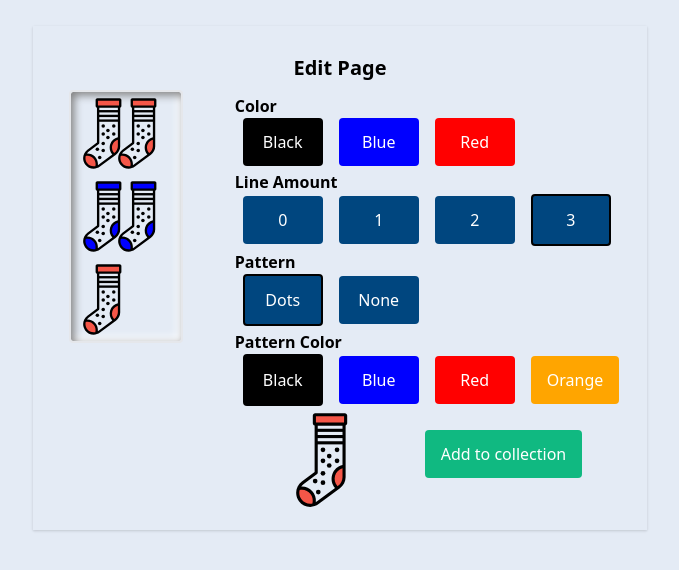
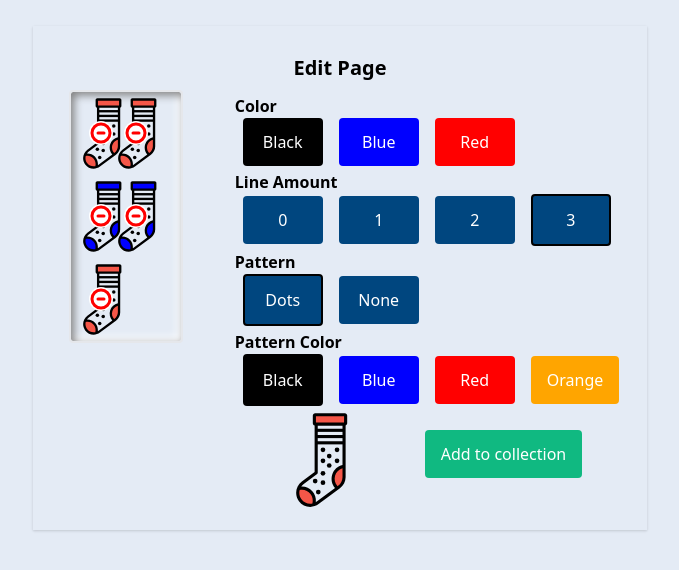
Before and after one commit to mbezard/se-program-socks-pairing, a React (Create React App) app: page /socks-collection-edit in a window 1280 px wide. Shown: the part 122-692 px from the top of the page, without its empty margins (300-979 px from the left). Built offline with nearby package versions, Linux system fonts and the light colour scheme.

Commit message:
add delete button icon

```diff
--- a/src/components/components/SockCollectionComponent.js
+++ b/src/components/components/SockCollectionComponent.js
@@ -1,20 +1,52 @@
 import Sock from "../utils/algo/class/Sock";
 import React from "react";
 
-export default function SockCollectionComponent({socks, height = 75, width = 75}) {
+export default function SockCollectionComponent({
+                                                    socks,
+                                                    height = 75,
+                                                    width = 75,
+                                                    editable = false,
+                                                    onDeleteClick = () => {}
+                                                }) {
+    // console.log(editable && "editable ")
+
+    const DelIcon = () => (
+        <svg xmlns="http://www.w3.org/2000/svg" className={"h-6 w-6"} fill="none"
+             viewBox="0 0 24 24" stroke="currentColor">
+            <circle r={12} cx={12} cy={12} fill={"white"} stroke={"transparent"}/>
+            <path strokeLinecap="round" strokeLinejoin="round" strokeWidth={3} color={"red"}
+                  d="M15 12H9m12 0a9 9 0 11-18 0 9 9 0 0118 0z"/>
+        </svg>
+    )
+
     return (
         <div className={"flex flex-col border-2 border-grey rounded shadow-unselected"}>
             {Sock.orderCollection(socks).map((pair, i) => {
                 // console.log(i, pair)
                 return (
                     <div key={i} className={"inline-flex my-1"}>
-                        <div>
-                            {pair[0] && pair[0].getComponent({height:height, width:width})}
+                        <div className={"relative"}>
+                            <div>
+                                {pair[0] && pair[0].getComponent({height: height, width: width})}
+                            </div>
+                            {editable &&
+                            <div className={"absolute top-1/3 left-1/4 hover:scale-110"} onClick={onDeleteClick}>
+                                <DelIcon/>
+                            </div>
+                            }
                         </div>
                         {pair[1] &&
-                        <div style={{marginLeft:"-40px"}}>
-                            {pair[1].getComponent({height:height, width:width})}
-                        </div>}
+                        <div className={"relative"} style={{marginLeft: "-40px"}}>
+                            <div>
+                                {pair[1].getComponent({height: height, width: width})}
+                            </div>
+                            {editable &&
+                            <div className={"absolute top-1/3 left-1/4"} onClick={onDeleteClick}>
+                                <DelIcon/>
+                            </div>
+                            }
+                        </div>
+                        }
 
                     </div>
                 )
--- a/src/components/pages/SocksEditPage.js
+++ b/src/components/pages/SocksEditPage.js
@@ -32,7 +32,7 @@ export default function SocksEditPage() {
                 <div className={"text-center m-2 text-xl font-bold"}>Edit Page</div>
                 <div className={"flex flex-inline"}>
                     <div className={"mx-4"}>
-                        <SockCollectionComponent socks={socks}/>
+                        <SockCollectionComponent socks={socks} editable={true} />
 
                     </div>
                     <div className={"mx-4 h-3/4 bg-black w-1"}/>
```
